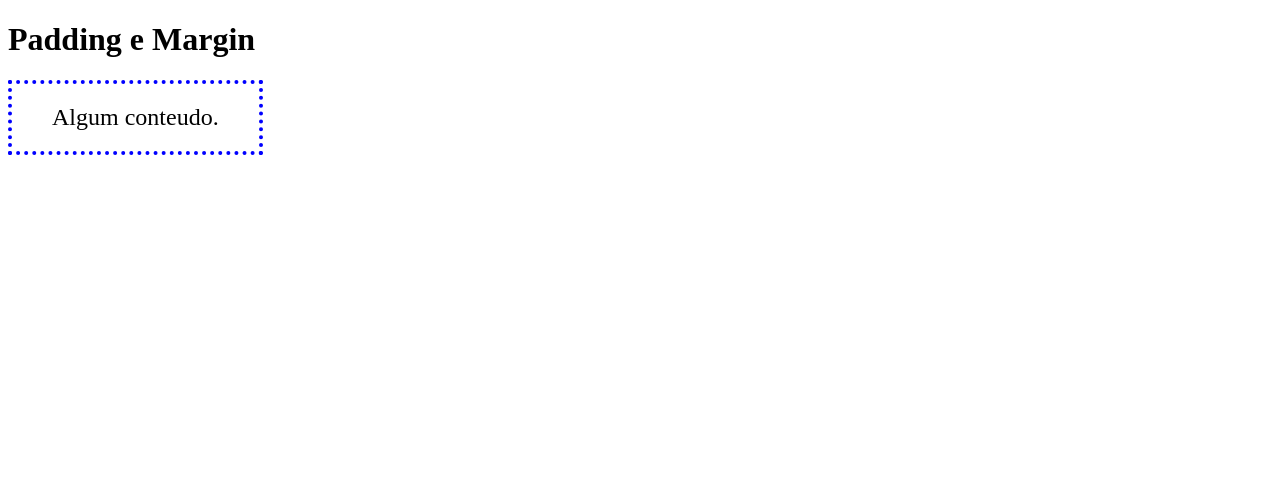
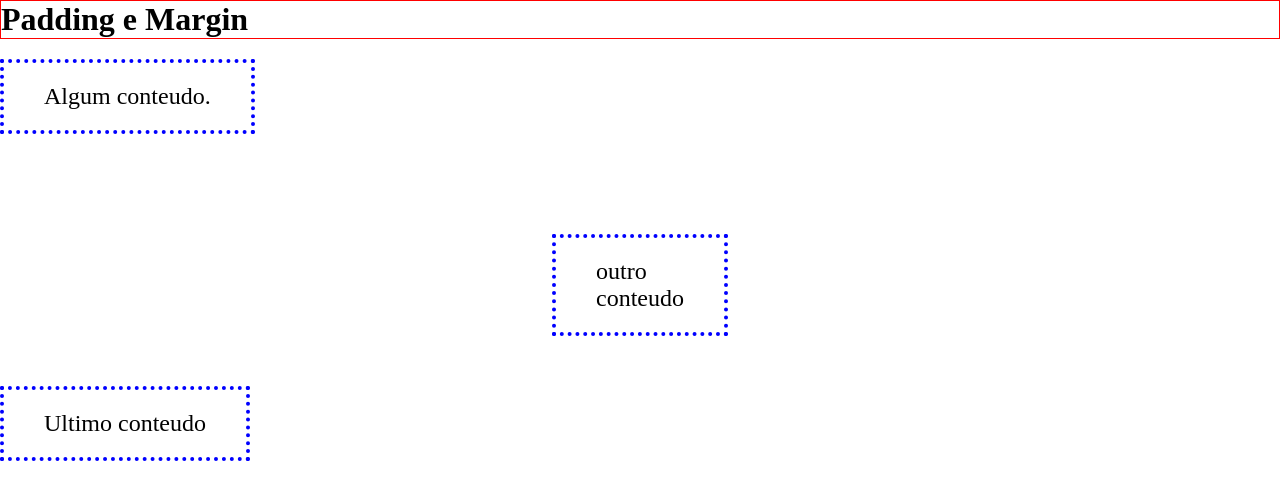
Before and after one commit to aquinobr2023/aulas_html_css, a plain HTML site: page 4_BOX_MODEL/2_padding_margin/index.html in a window 1280 px wide. Drawn offline with Linux system fonts and the light colour scheme.

Commit message:
margin no box model

```diff
--- a/4_BOX_MODEL/2_padding_margin/index.html
+++ b/4_BOX_MODEL/2_padding_margin/index.html
@@ -10,8 +10,15 @@
 <body>
     <h1>Padding e Margin</h1>
 
-    <div>
+    <div class="algum">
         Algum conteudo.
+    </div>
+
+    <div class="outro">
+        outro<br>conteudo
+    </div>
+    <div class="ultimo">
+        Ultimo conteudo
     </div>
 </body>
 </html>
--- a/4_BOX_MODEL/2_padding_margin/style.css
+++ b/4_BOX_MODEL/2_padding_margin/style.css
@@ -1,3 +1,8 @@
+* {
+    margin: 0;
+}
+
+
 div{
     border: 4px dotted #00f;
     width: fit-content;
@@ -28,3 +33,20 @@ div{
     padding-block: 20px;
 
 }
+
+h1 {
+    border: 1px solid red;
+    margin-bottom: 20px;
+}
+
+.algum{
+    margin-bottom: 100px;
+}
+
+.ultimo{
+    margin-top: 50px;
+}
+
+.outro {
+    margin-inline:auto ;
+}
```
